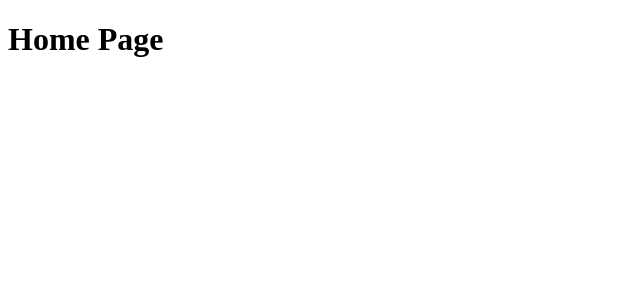
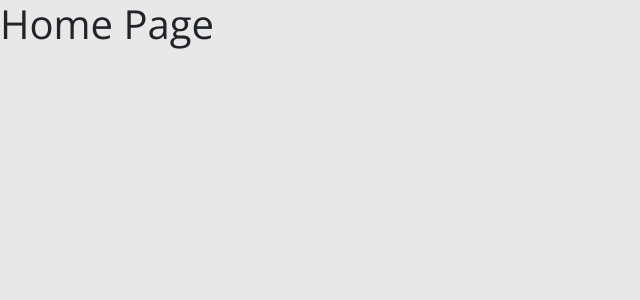
Before and after one commit to Gustavobf/dsmovie-sds6, a React (Create React App) app in the folder frontend/: page / in a window 1280 px wide. Shown: the top 300 px of the page, without its empty margins (0-640 px from the left). Built offline with nearby package versions, Linux system fonts and the light colour scheme.

Commit message:
Bootstrap

```diff
--- a/frontend/package.json
+++ b/frontend/package.json
@@ -10,6 +10,7 @@
     "@types/node": "^16.11.21",
     "@types/react": "^17.0.38",
     "@types/react-dom": "^17.0.11",
+    "bootstrap": "^5.1.3",
     "react": "^17.0.2",
     "react-dom": "^17.0.2",
     "react-scripts": "5.0.0",
--- a/frontend/src/index.css
+++ b/frontend/src/index.css
@@ -0,0 +1,19 @@
+@import url('https://fonts.googleapis.com/css2?family=Open+Sans:wght@400;700&display=swap');
+
+:root {
+  --color-primary: #4D41C0;
+}
+
+* {
+    box-sizing: border-box;
+    font-family: 'Open Sans', sans-serif;
+}
+
+html, body {
+    background-color: #e8e8e8;
+}
+
+a, a:hover {
+  text-decoration: none;
+  color: unset;
+}
--- a/frontend/src/index.tsx
+++ b/frontend/src/index.tsx
@@ -1,5 +1,6 @@
 import React from 'react';
 import ReactDOM from 'react-dom';
+import 'bootstrap/dist/css/bootstrap.css';
 import './index.css';
 import App from './App';
 
```
Also changed, not shown: 1 other file (tests, documents, lock files or other folders).
